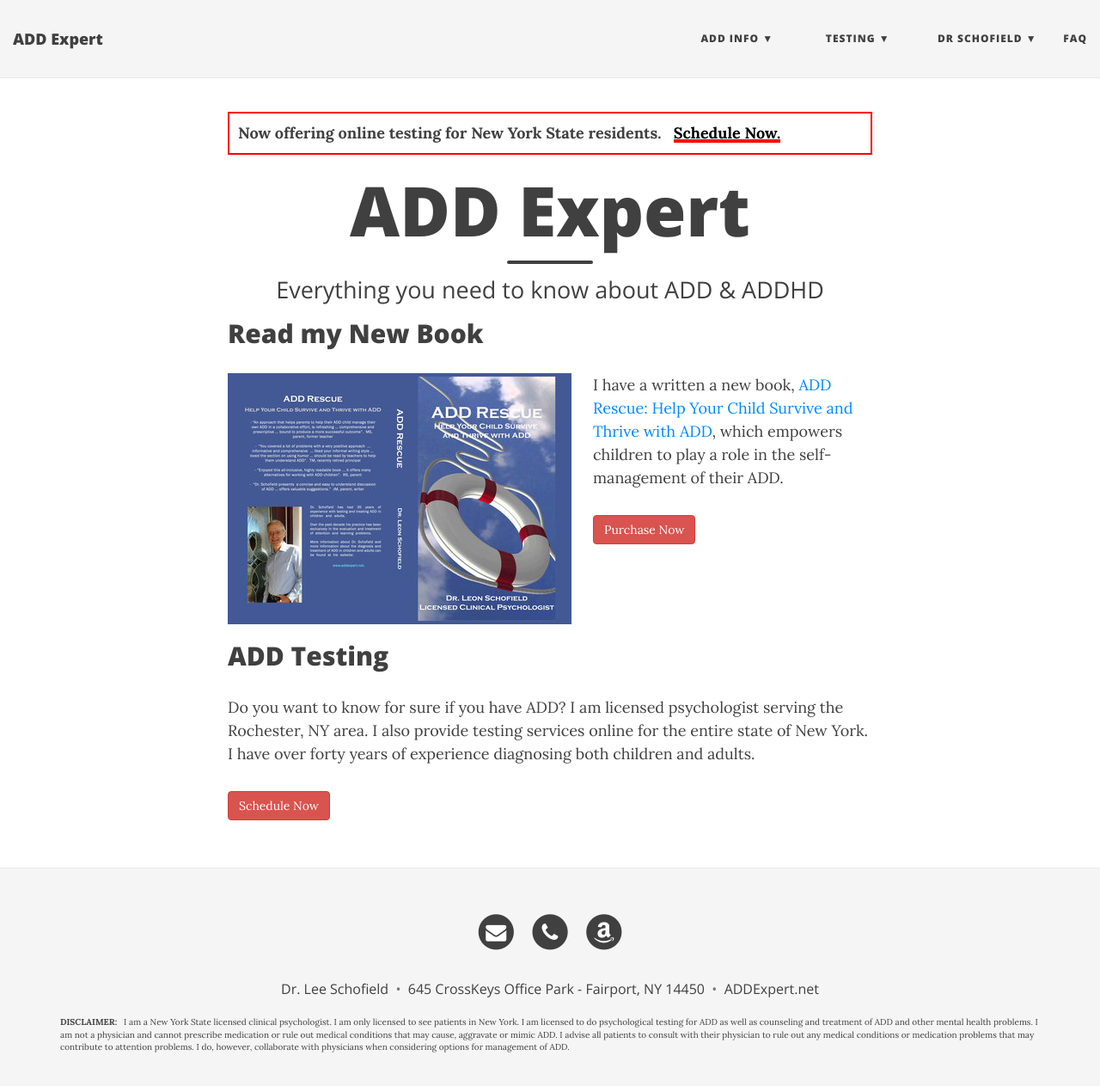
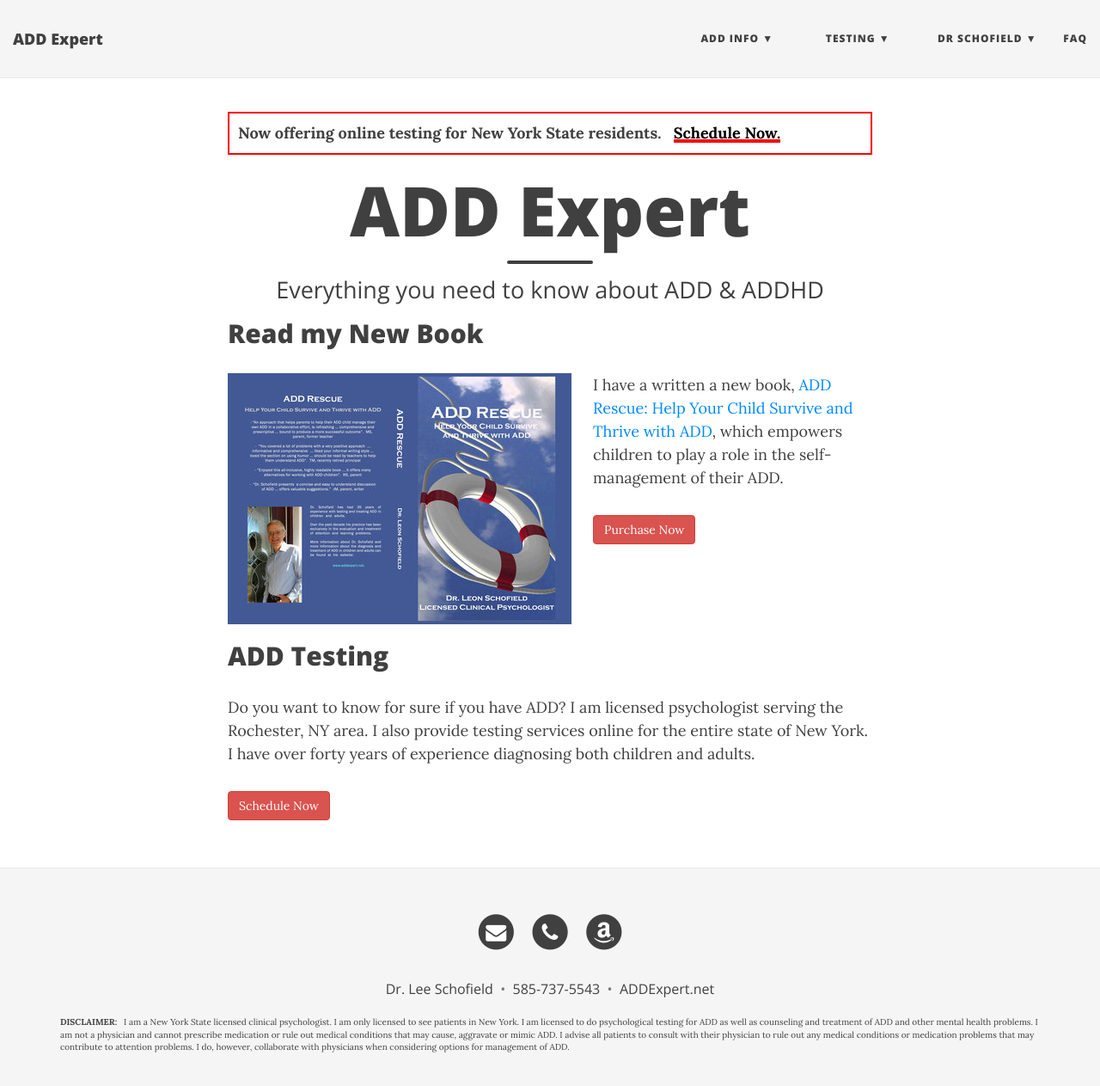
Before and after one commit to schof/schof.github.io, a Jekyll site: the page built from index.md, in a window 1280 px wide and 1275 px high. Shown: the top 1263 px of the window at 86% size. Built offline with Jekyll 4.4.1, drawn with Linux system fonts in a browser that asks for light colours; nearby versions of some CDN libraries.

Commit message:
Add telephone to footer

```diff
--- a/_includes/footer.html
+++ b/_includes/footer.html
@@ -34,7 +34,7 @@
         <p class="copyright text-muted">
 		  <a href='/dr-schofield' target='_blank'>{{ site.author.name }}</a>
 		  &nbsp;&bull;&nbsp;
-      <a href='https://goo.gl/maps/acVtYgGJg672'>645 CrossKeys Office Park - Fairport, NY 14450</a>
+      <a href="tel:{{ site.author.telephone }}">{{ site.author.telephone }}</a>
 
 		  {% if site.url-pretty %}
 		  &nbsp;&bull;&nbsp;
```
